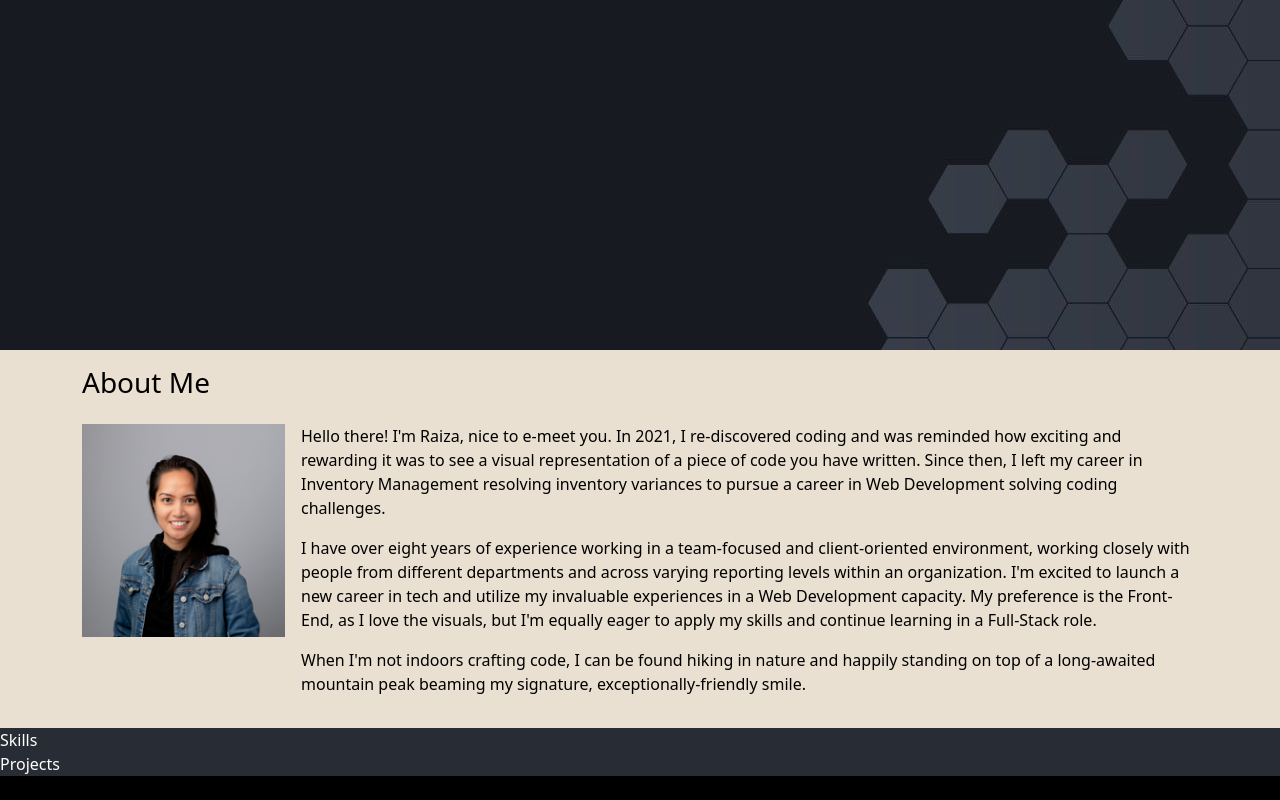
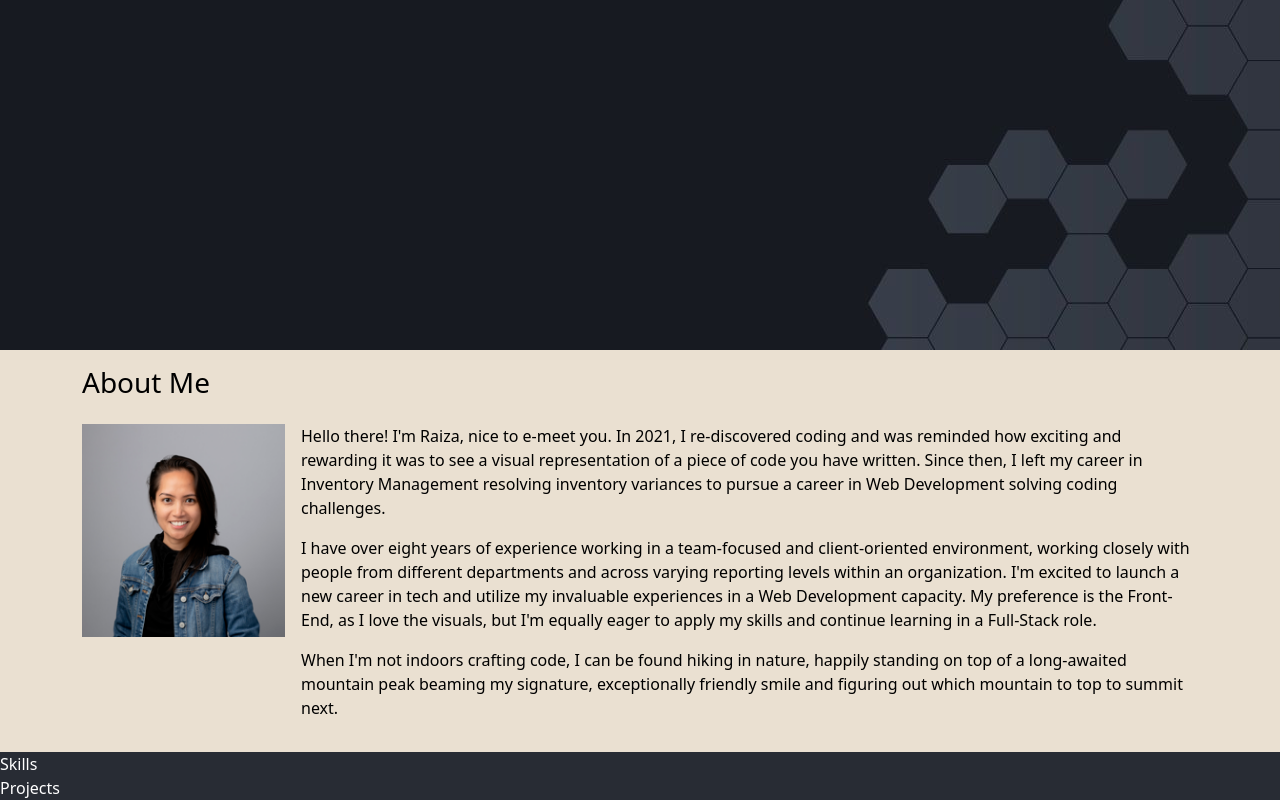
Before and after one commit to Raiza-D/my-portfolio, a React (Create React App) app: page / in a window 1280 px wide. Shown: the part 516-1316 px from the top of the page. Before the commit the page ends 1292 px from the top, so only its background shows below. Built offline with nearby package versions, Linux system fonts and the light colour scheme.

Commit message:
Edit last paragraph of my bio.

```diff
--- a/src/components/About.jsx
+++ b/src/components/About.jsx
@@ -26,8 +26,8 @@ export default function About() {
             </p>
             <p>
               When I'm not indoors crafting code, I can be found hiking in
-              nature and happily standing on top of a long-awaited mountain peak
-              beaming my signature, exceptionally-friendly smile.
+              nature, happily standing on top of a long-awaited mountain peak
+              beaming my signature, exceptionally friendly smile and figuring out which mountain to top to summit next.
             </p>
           </div>
         </div>
```
